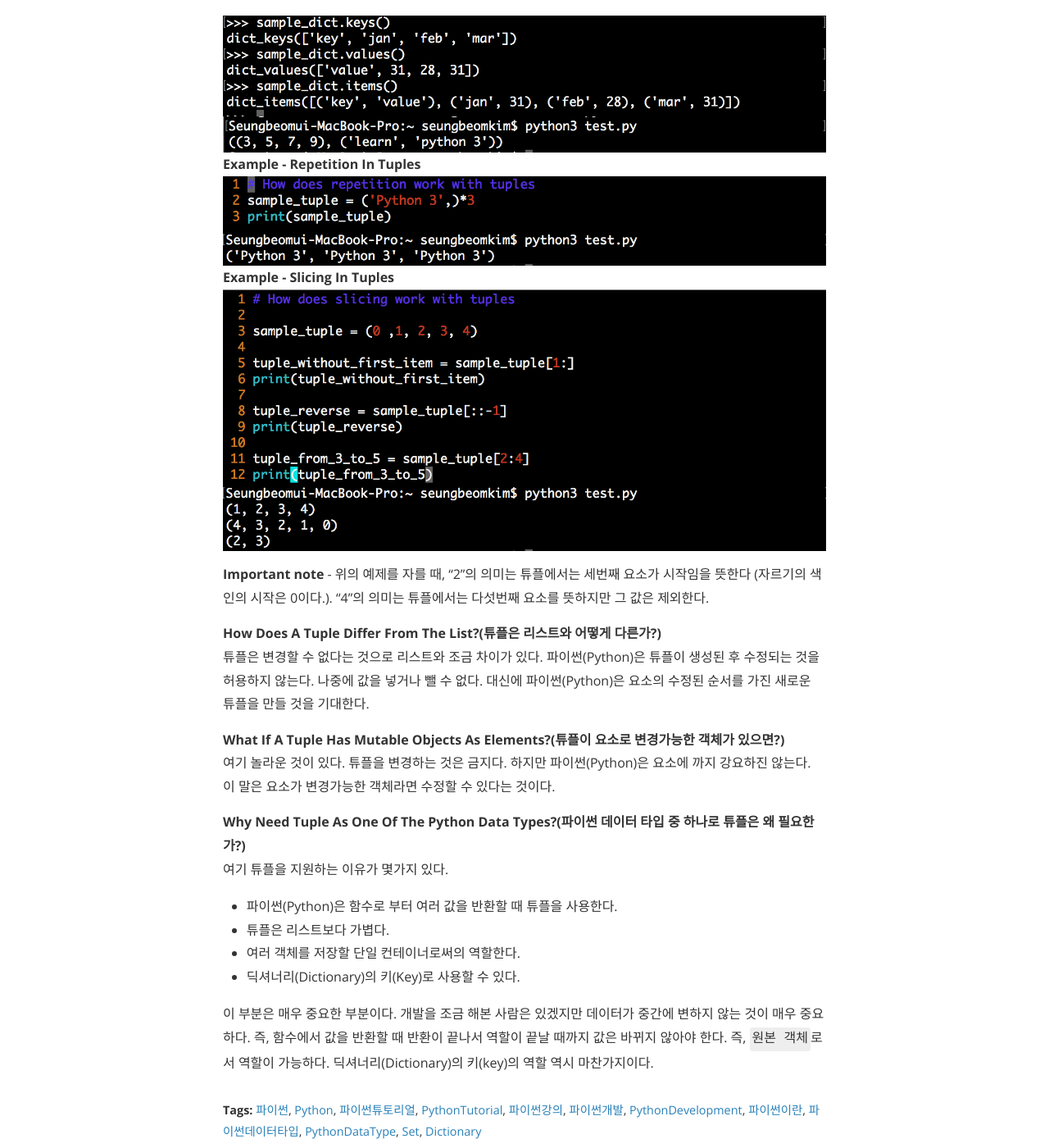
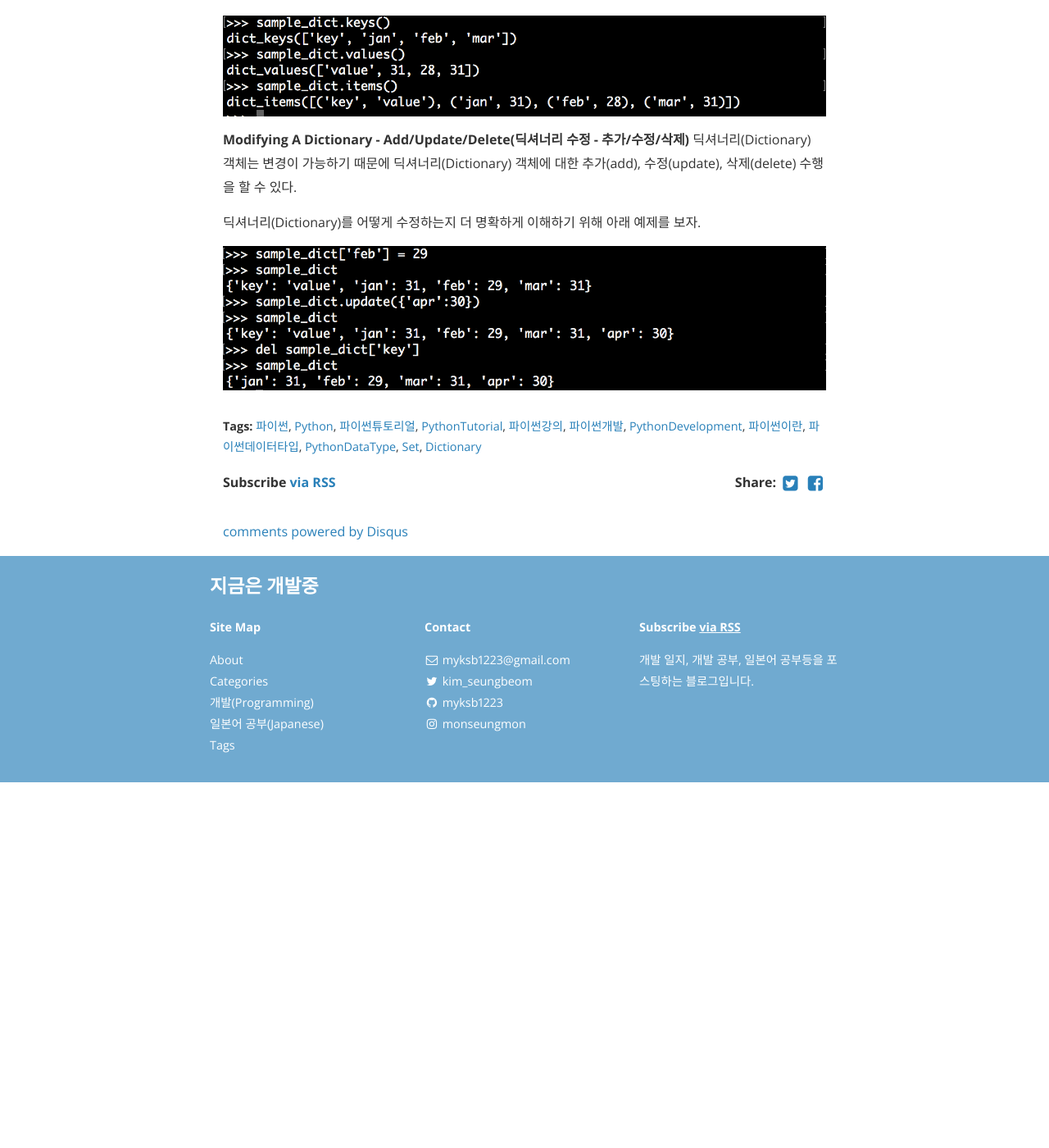
Before and after one commit to myksb1223/myksb1223.github.io, a Jekyll site: the page built from _posts/2018-07-31-Python-Data-Types-Learn-From-Basic-To-Advanced-4-Sets-Dictionaries.md, in a window 1280 px wide and 1400 px high, scrolled down 2683 px. Shown: the whole window at 82% size. Built offline with Jekyll 4.4.1, drawn with Linux system fonts in a browser that asks for light colours; nearby versions of some CDN libraries; comment, search, counter and statistics services are not loaded; after the commit the page ends 3637 px from its top, so only the background shows below that; some of the changed text lies outside the part shown.

Commit message:
Change posts

```diff
--- a/_posts/2018-07-31-Python-Data-Types-Learn-From-Basic-To-Advanced-4-Sets-Dictionaries.md
+++ b/_posts/2018-07-31-Python-Data-Types-Learn-From-Basic-To-Advanced-4-Sets-Dictionaries.md
@@ -60,32 +60,16 @@ Set을 생성하기 위해서 순서나 어떤 반복 가능한 객체와 함께
 
 **Dictionaries Methods To Access Elements(요소에 접근하기 위한 딕셔너리 메소드)**
 파이썬(Python)은 아래 3개의 이미 저장된 딕셔너리(Dictionary) 함수를 가지고 있다.
+
 - **keys()** - 딕셔너리(Dictionary)로 부터 키만 분리한다.
 - **values()** - 딕셔너리(Dictionary)로 부터 값만 분리한다.
 - **items()** - 키-밸류 쌍(key-value pair)의 형태의 리스트(List)로 반환한다.
 
 <img src="{{ site.baseurl }}/assets/python/python_tutorial_8_7.png" title="Python tutorial 8 Picture 7" class="post-image">
-<img src="{{ site.baseurl }}/assets/python/python_tutorial_7_8.png" title="Python tutorial 7 Picture 8" class="post-image">
-**Example - Repetition In Tuples**
-<img src="{{ site.baseurl }}/assets/python/python_tutorial_7_9.png" title="Python tutorial 7 Picture 9" class="post-image">
-<img src="{{ site.baseurl }}/assets/python/python_tutorial_7_10.png" title="Python tutorial 7 Picture 10" class="post-image">
-**Example - Slicing In Tuples**
-<img src="{{ site.baseurl }}/assets/python/python_tutorial_7_11.png" title="Python tutorial 7 Picture 11" class="post-image">
-<img src="{{ site.baseurl }}/assets/python/python_tutorial_7_12.png" title="Python tutorial 7 Picture 12" class="post-image">
 
-**Important note** - 위의 예제를 자를 때, "2"의 의미는 튜플에서는 세번째 요소가 시작임을 뜻한다 (자르기의 색인의 시작은 0이다.). "4"의 의미는 튜플에서는 다섯번째 요소를 뜻하지만 그 값은 제외한다.
+**Modifying A Dictionary - Add/Update/Delete(딕셔너리 수정 - 추가/수정/삭제)**
+딕셔너리(Dictionary) 객체는 변경이 가능하기 때문에 딕셔너리(Dictionary) 객체에 대한 추가(add), 수정(update), 삭제(delete) 수행을 할 수 있다.
 
-**How Does A Tuple Differ From The List?(튜플은 리스트와 어떻게 다른가?)**<br>
-튜플은 변경할 수 없다는 것으로 리스트와 조금 차이가 있다. 파이썬(Python)은 튜플이 생성된 후 수정되는 것을 허용하지 않는다. 나중에 값을 넣거나 뺄 수 없다. 대신에 파이썬(Python)은 요소의 수정된 순서를 가진 새로운 튜플을 만들 것을 기대한다.
+딕셔너리(Dictionary)를 어떻게 수정하는지 더 명확하게 이해하기 위해 아래 예제를 보자.
 
-**What If A Tuple Has Mutable Objects As Elements?(튜플이 요소로 변경가능한 객체가 있으면?)**<br>
-여기 놀라운 것이 있다. 튜플을 변경하는 것은 금지다. 하지만 파이썬(Python)은 요소에 까지 강요하진 않는다. 이 말은 요소가 변경가능한 객체라면 수정할 수 있다는 것이다.
-
-**Why Need Tuple As One Of The Python Data Types?(파이썬 데이터 타입 중 하나로 튜플은 왜 필요한가?)**<br>
-여기 튜플을 지원하는 이유가 몇가지 있다.
-- 파이썬(Python)은 함수로 부터 여러 값을 반환할 때 튜플을 사용한다.
-- 튜플은 리스트보다 가볍다.
-- 여러 객체를 저장할 단일 컨테이너로써의 역할한다.
-- 딕셔너리(Dictionary)의 키(Key)로 사용할 수 있다.
-
-이 부분은 매우 중요한 부분이다. 개발을 조금 해본 사람은 있겠지만 데이터가 중간에 변하지 않는 것이 매우 중요하다. 즉, 함수에서 값을 반환할 때 반환이 끝나서 역할이 끝날 때까지 값은 바뀌지 않아야 한다. 즉, `원본 객체`로서 역할이 가능하다. 딕셔너리(Dictionary)의 키(key)의 역할 역시 마찬가지이다.
+<img src="{{ site.baseurl }}/assets/python/python_tutorial_8_8.png" title="Python tutorial 8 Picture 8" class="post-image">
```
Also changed, not shown: other parts of _posts/2018-07-31-Python-Data-Types-Learn-From-Basic-To-Advanced-4-Sets-Dictionaries.md (+1 -1 lines).
